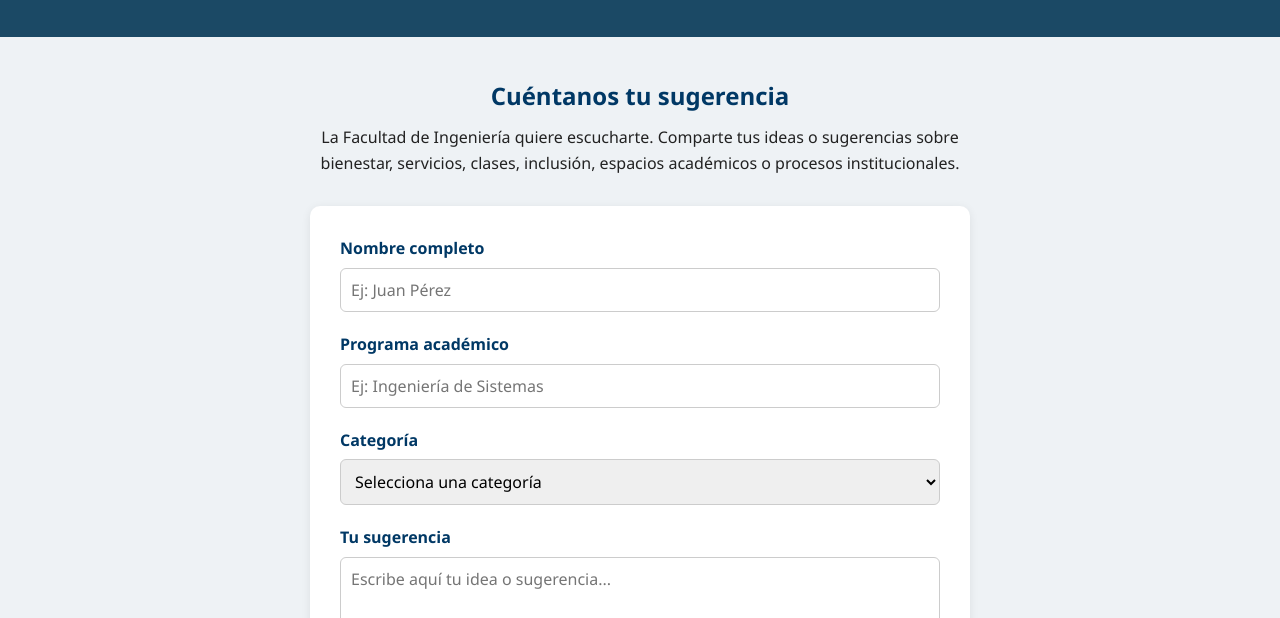
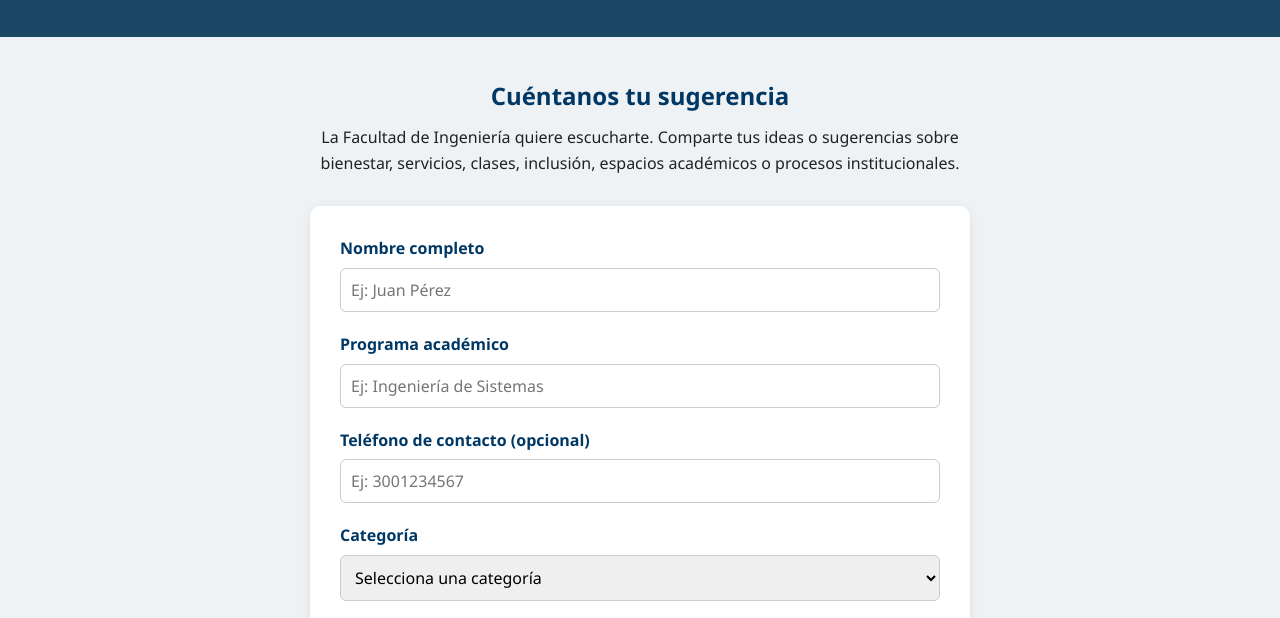
Before and after one commit to epictasteful/buzon-cuc-escucha, a plain HTML site: page index.html in a window 1280 px wide. Shown: the part 128-746 px from the top of the page. Drawn offline with Linux system fonts and the light colour scheme.

Commit message:
Agregar campo de teléfono de contacto al formulario

```diff
--- a/index.html
+++ b/index.html
@@ -49,6 +49,18 @@
                     </div>
 
                     <div class="form-group">
+                        <label for="telefono"
+                            >Teléfono de contacto (opcional)</label
+                        >
+                        <input
+                            type="tel"
+                            id="telefono"
+                            name="telefono"
+                            placeholder="Ej: 3001234567"
+                        />
+                    </div>
+
+                    <div class="form-group">
                         <label for="categoria">Categoría</label>
                         <select id="categoria" name="categoria" required>
                             <option value="">Selecciona una categoría</option>
```
